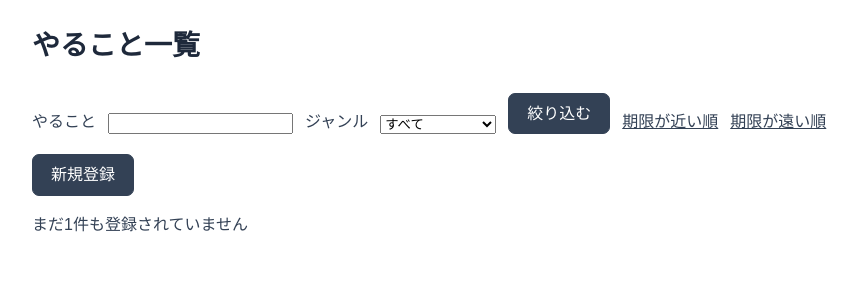
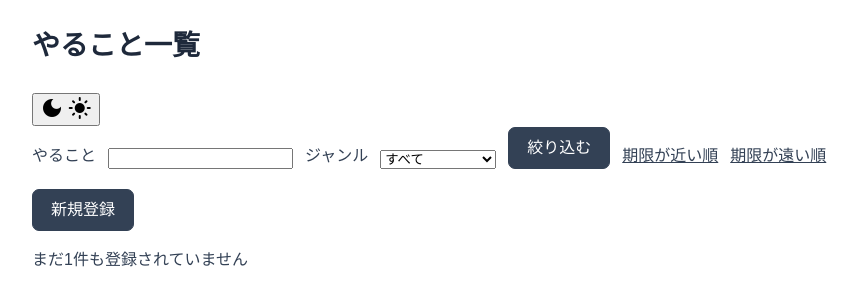
Before and after one commit to dosay-lab/fw-todo, a Spring Boot app: page /todos in a window 1280 px wide. Shown: the top 306 px of the page, without its empty margins (174-1032 px from the left). Run offline with Spring Boot 4, Linux system fonts and the light colour scheme; data that the repository does not hold is empty.

Commit message:
no message

```diff
--- a/src/main/resources/templates/todos.html
+++ b/src/main/resources/templates/todos.html
@@ -3,12 +3,34 @@
 <head>
     <meta charset="UTF-8">
     <title>やること一覧</title>
+    <script>
+        (function () {
+            var theme;
+            try {
+                theme = localStorage.getItem('theme');
+            } catch (error) {
+                // Use the system setting when storage is unavailable.
+            }
+            if (theme !== 'light' && theme !== 'dark') {
+                theme = window.matchMedia('(prefers-color-scheme: dark)').matches ? 'dark' : 'light';
+            }
+            document.documentElement.setAttribute('data-theme', theme);
+        })();
+    </script>
+    <link rel="stylesheet" href="https://fonts.googleapis.com/icon?family=Material+Icons">
     <link rel="stylesheet" href="/css/style.css">
+    <script defer src="/js/theme.js"></script>
 </head>
 <body>
     <div class="container">
         <p class="flash" th:if="${message}" th:text="${message}"></p>
-        <h1 class="page-title">やること一覧</h1>
+        <header class="page-header">
+            <h1 class="page-title">やること一覧</h1>
+            <button class="theme-toggle" type="button" aria-label="ダークモードに切り替え" title="ダークモードに切り替え">
+                <span class="material-icons theme-icon-dark" aria-hidden="true">dark_mode</span>
+                <span class="material-icons theme-icon-light" aria-hidden="true">light_mode</span>
+            </button>
+        </header>
         <form class="search-bar" method="get" action="/todos">
             <label for="keyword">やること</label>
             <input type="text" id="keyword" name="keyword" th:value="${keyword}">
```
